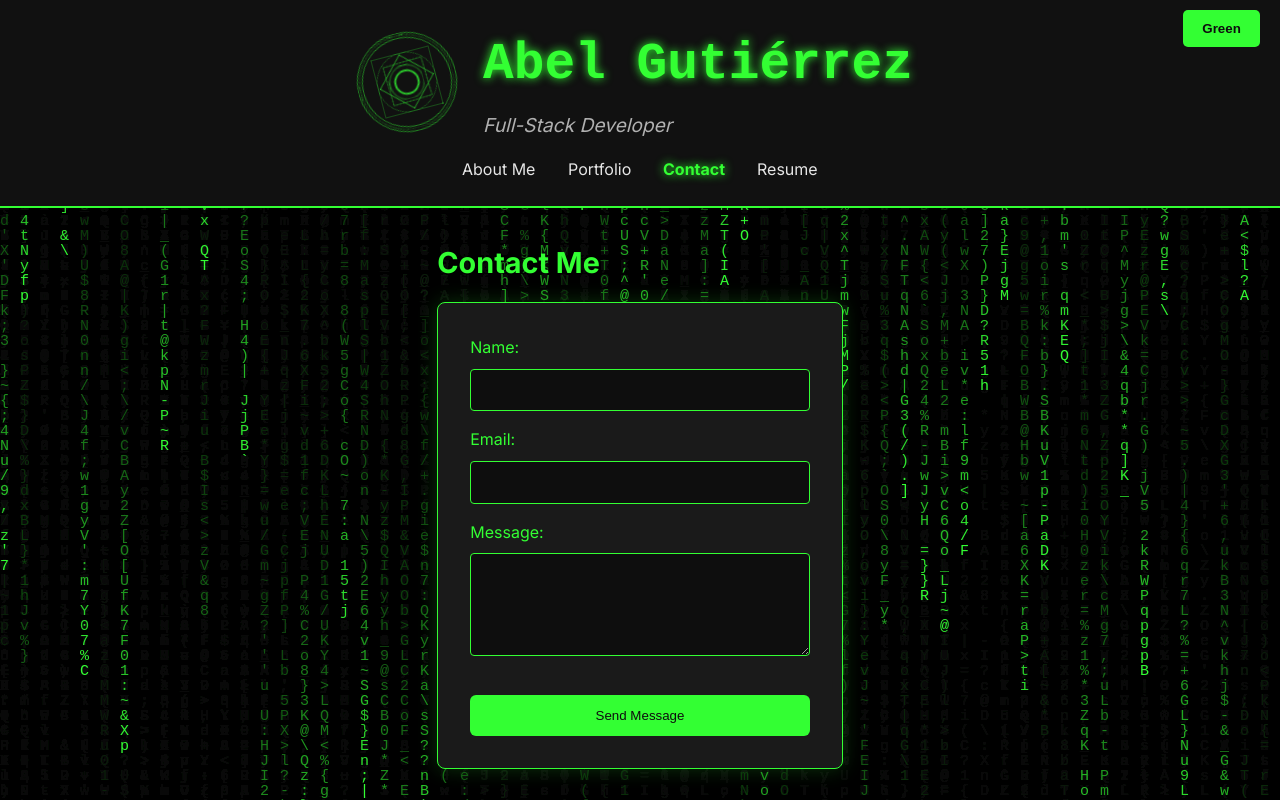
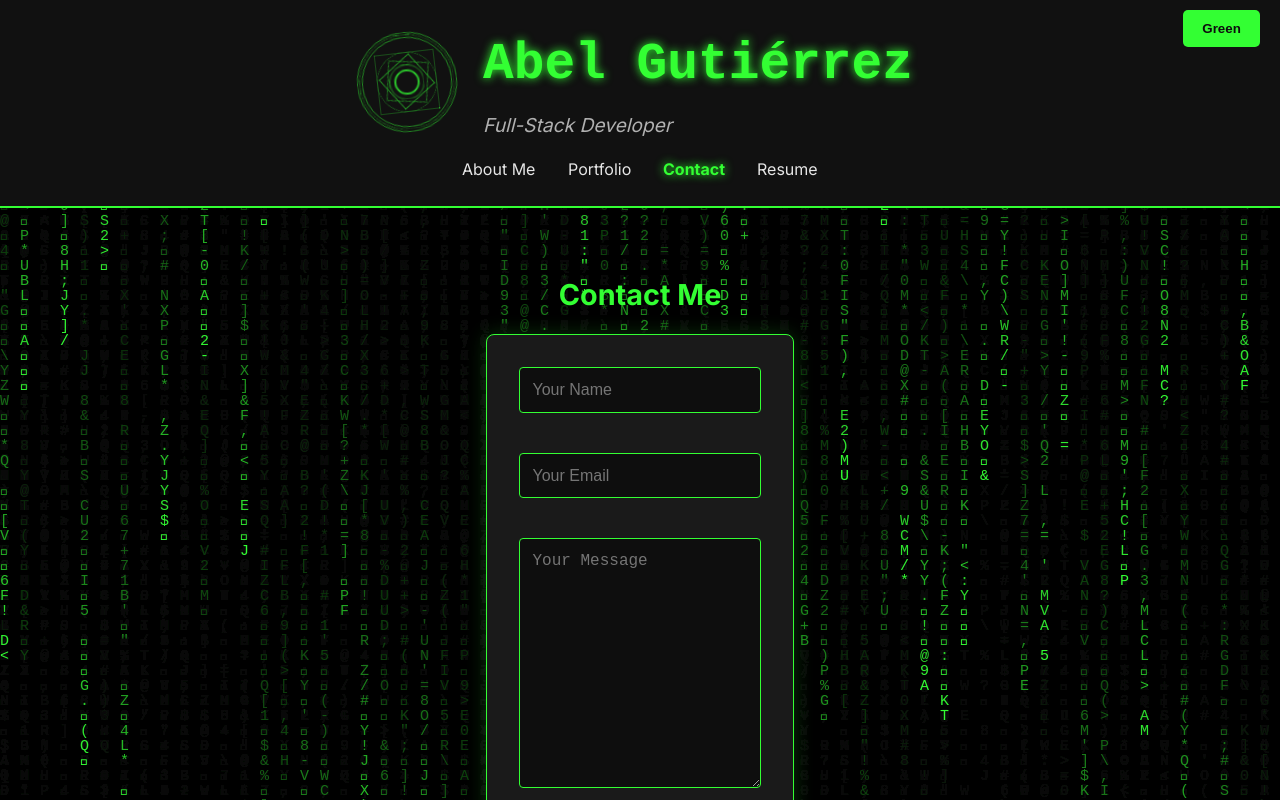
Before and after one commit to abelgtzrs/abel-portfolio, a React (Vite) app: page /contact in a window 1280 px wide. Shown: the top 800 px of the page. Built offline with nearby package versions, Linux system fonts and the light colour scheme.

Commit message:
Changed title and icon

```diff
--- a/index.html
+++ b/index.html
@@ -2,11 +2,11 @@
 <html lang="en">
   <head>
     <meta charset="UTF-8" />
-    <link rel="icon" type="image/svg+xml" href="/vite.svg" />
+    <link rel="icon" type="image/svg+xml" href="./src/assets/icon.png" />
     <link rel="preconnect" href="https://fonts.googleapis.com" />
     <link rel="stylesheet" href="https://fonts.googleapis.com/css2?family=Inter:wght@300;400;500;700&display=swap" />
     <meta name="viewport" content="width=device-width, initial-scale=1.0" />
-    <title>Vite + React</title>
+    <title>Abel Gutierrez's Portfolio</title>
   </head>
   <body>
     <div id="root"></div>
--- a/src/components/MatrixBackground.jsx
+++ b/src/components/MatrixBackground.jsx
@@ -29,7 +29,7 @@ function MatrixBackground() {
       ctx.font = '15px monospace';
 
       for (let i = 0; i < drops.length; i++) {
-        const text = String.fromCharCode(36 + Math.random() * 94);
+        const text = String.fromCharCode(Math.random() * 94);
         ctx.fillText(text, i * 20, drops[i] * 15);
 
         if (drops[i] * 20 > canvas.height && Math.random() > 0.975) {
--- a/src/pages/Contact.jsx
+++ b/src/pages/Contact.jsx
@@ -1,71 +1,64 @@
 import { useState } from 'react';
+import '../styles/Contact.css';
 
 function Contact() {
-  const [formData, setFormData] = useState({
-    name: '',
-    email: '',
-    message: '',
-  });
-  const [errors, setErrors] = useState({});
+  const [formData, setFormData] = useState({ name: '', email: '', message: '' });
+  const [submitted, setSubmitted] = useState(false);
 
   const handleChange = (e) => {
-    const { name, value } = e.target;
-    setFormData({ ...formData, [name]: value });
-  };
-
-  const validateForm = () => {
-    const newErrors = {};
-    if (!formData.name.trim()) newErrors.name = 'Name is required';
-    if (!formData.email.includes('@')) newErrors.email = 'Valid email required';
-    if (!formData.message.trim()) newErrors.message = 'Message cannot be empty';
-    return newErrors;
+    setFormData({ ...formData, [e.target.name]: e.target.value });
   };
 
   const handleSubmit = (e) => {
     e.preventDefault();
-    const validationErrors = validateForm();
-    if (Object.keys(validationErrors).length > 0) {
-      setErrors(validationErrors);
-    } else {
-      alert('Message sent successfully!');
+    // Add validation here if desired
+    setSubmitted(true);
+
+    // Optional: clear form after delay
+    setTimeout(() => {
       setFormData({ name: '', email: '', message: '' });
-      setErrors({});
-    }
+      setSubmitted(false);
+    }, 3000);
   };
 
   return (
-    <section className="fade-in">
+    <section className="contact-section">
       <h2 className="section-title">Contact Me</h2>
-      <form onSubmit={handleSubmit} className="contact-form">
-        <label htmlFor="name">Name:</label>
+
+      <form className="contact-form" onSubmit={handleSubmit}>
         <input
           type="text"
           name="name"
+          placeholder="Your Name"
           value={formData.name}
           onChange={handleChange}
+          required
         />
-        {errors.name && <span className="error">{errors.name}</span>}
 
-        <label htmlFor="email">Email:</label>
         <input
           type="email"
           name="email"
+          placeholder="Your Email"
           value={formData.email}
           onChange={handleChange}
+          required
         />
-        {errors.email && <span className="error">{errors.email}</span>}
 
-        <label htmlFor="message">Message:</label>
         <textarea
           name="message"
-          rows="5"
+          placeholder="Your Message"
           value={formData.message}
           onChange={handleChange}
+          rows="6"
+          required
         />
-        {errors.message && <span className="error">{errors.message}</span>}
 
-        <button type="submit">Send Message</button>
+        <button type="submit">Send</button>
       </form>
+
+      {submitted && (
+        <div className="form-feedback">Message sent! I’ll get back to you soon</div>
+      )}
     </section>
   );
 }
--- /dev/null
+++ b/src/styles/Contact.css
@@ -0,0 +1,67 @@
+.contact-section {
+    max-width: 800px;
+    margin: 2rem auto;
+    padding: 2rem 1rem;
+    text-align: center;
+  }
+
+  .contact-form {
+    display: flex;
+    flex-direction: column;
+    gap: 1.5rem;
+    padding: 1rem;
+  }
+
+  .contact-form input,
+  .contact-form textarea {
+    padding: 0.75rem 1rem;
+    border-radius: 8px;
+    border: 1px solid #555;
+    background: #111;
+    color: #eee;
+    font-size: 1rem;
+    width: 500px;
+  }
+
+  .contact-form textarea {
+    resize: vertical;
+    min-height: 250px; /* Bigger than input fields */
+  }
+
+  .contact-form button {
+    background: var(--accent-color);
+    color: black;
+    font-weight: bold;
+    padding: 0.75rem;
+    border-radius: 8px;
+    border: none;
+    cursor: pointer;
+    transition: background 0.3s ease;
+  }
+
+  .contact-form button:hover {
+    background: #fff;
+    color: var(--accent-color);
+  }
+
+  .form-feedback {
+    margin-top: 1rem;
+    padding: 1rem;
+    background: #222;
+    border: 1px solid var(--accent-color);
+    border-radius: 8px;
+    color: var(--accent-color);
+    animation: fadeInUp 0.5s ease forwards;
+  }
+
+  /* Optional feedback animation */
+  @keyframes fadeInUp {
+    from {
+      opacity: 0;
+      transform: translateY(10px);
+    }
+    to {
+      opacity: 1;
+      transform: translateY(0);
+    }
+  }
--- a/src/styles/Portfolio.css
+++ b/src/styles/Portfolio.css
@@ -6,10 +6,13 @@
 
   .portfolio-grid {
     display: grid;
-    grid-template-columns: repeat(auto-fit, minmax(270px, 1fr));
+    grid-template-columns: repeat(auto-fit, minmax(250px, 1fr));
     gap: 2rem;
-    margin-top: 2rem;
+    padding: 2rem 1rem;
+    max-width: 800px;
+    margin: 0 auto;
   }
+
 
   .project-card {
     background: #1a1a1a;
@@ -54,3 +57,14 @@
   .project-links a:hover {
     color: var(--accent-color);
   }
+  @media (min-width: 768px) {
+    .portfolio-grid {
+      grid-template-columns: repeat(2, 1fr);
+    }
+  }
+
+  @media (min-width: 1024px) {
+    .portfolio-grid {
+      grid-template-columns: repeat(3, 1fr);
+    }
+  }
```
Also changed, not shown: src/assets/icon.png (added).
